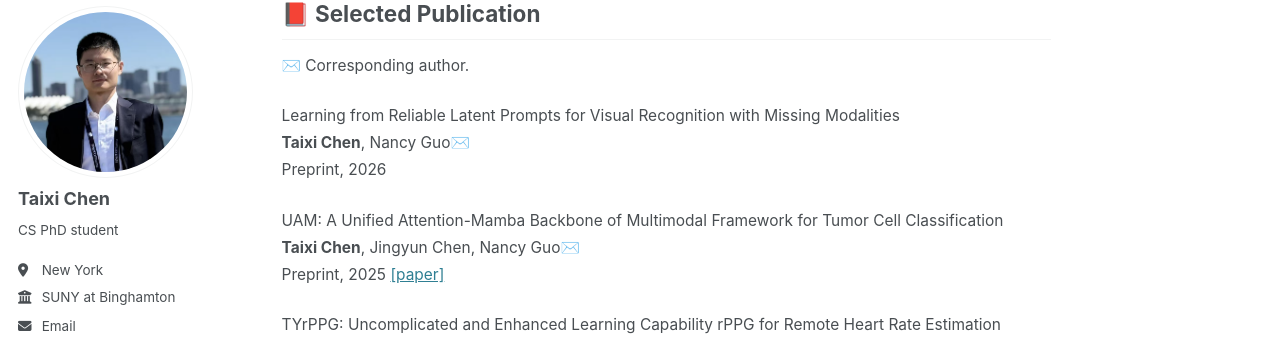
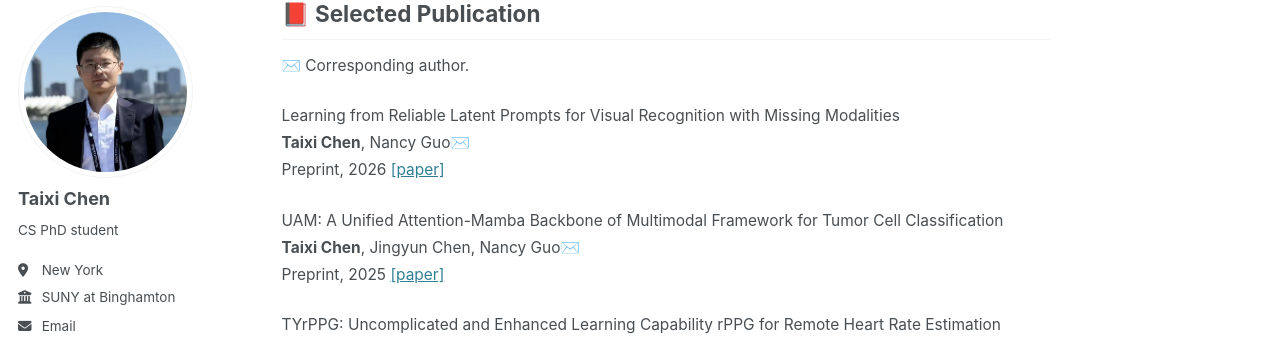
Before and after one commit to Taixi-CHEN/Taixi-Chen.github.io, a Jekyll site: the page built from _pages/about.md, in a window 1280 px wide and 900 px high, scrolled down 788 px. Shown: the part 100-442 px from the top of the window. Built offline with Jekyll 4.4.1, drawn with Linux system fonts in a browser that asks for light colours; some web fonts are replaced.

Commit message:
Add link to preprint in about.md
Updated citation to include a link to the paper.

```diff
--- a/_pages/about.md
+++ b/_pages/about.md
@@ -41,7 +41,7 @@ B.Sc in Computer Science and Technology, First Class Honours
 
 <span style="font-size: 0.86em;">Learning from Reliable Latent Prompts for Visual Recognition with Missing Modalities</span>
 <span style="font-size: 0.86em;">**Taixi Chen**, Nancy Guo✉️</span>
-<span style="font-size: 0.86em;">Preprint, 2026 </span>
+<span style="font-size: 0.86em;">Preprint, 2026 [[paper]](https://arxiv.org/abs/2606.30597) </span>
 <br>
 
 <span style="font-size: 0.86em;">UAM: A Unified Attention-Mamba Backbone of Multimodal Framework for Tumor Cell Classification</span>
```
